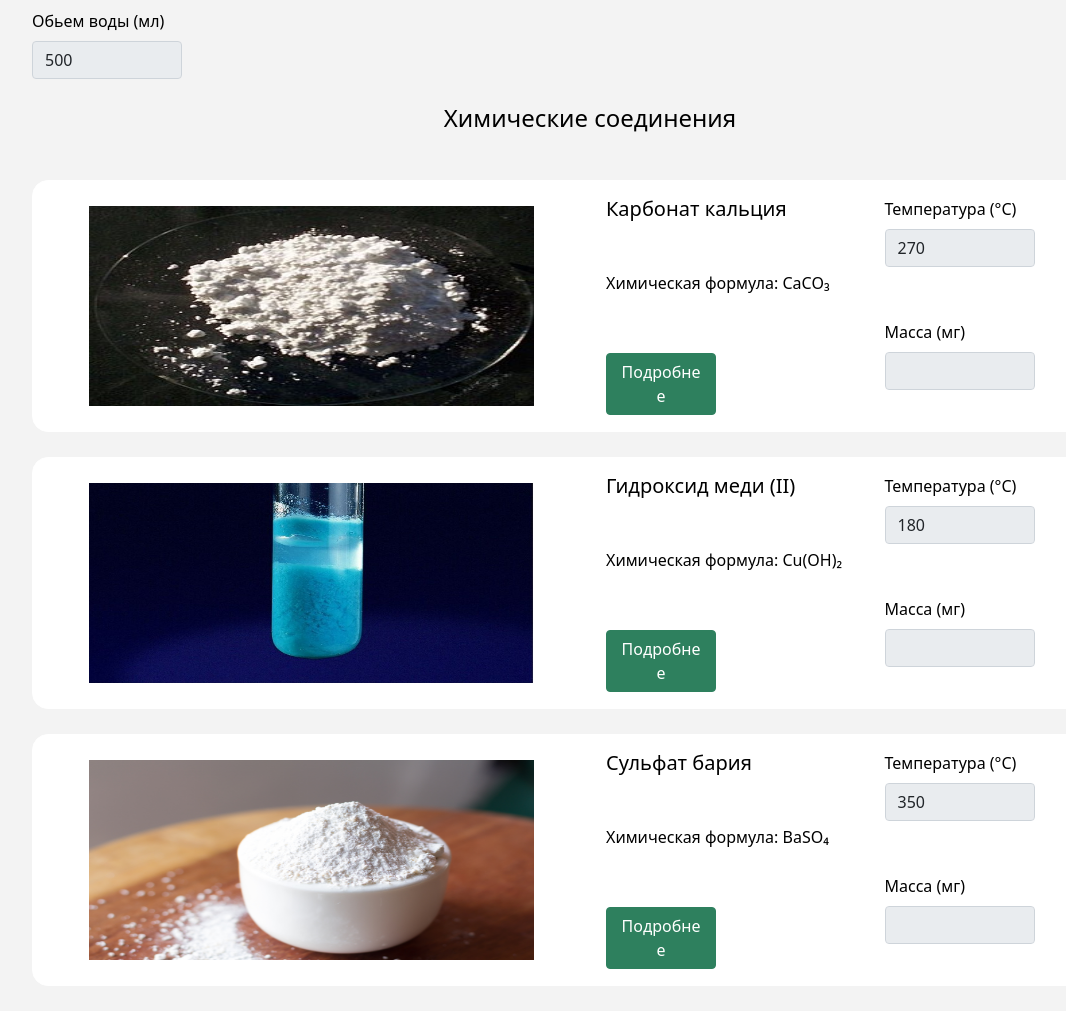
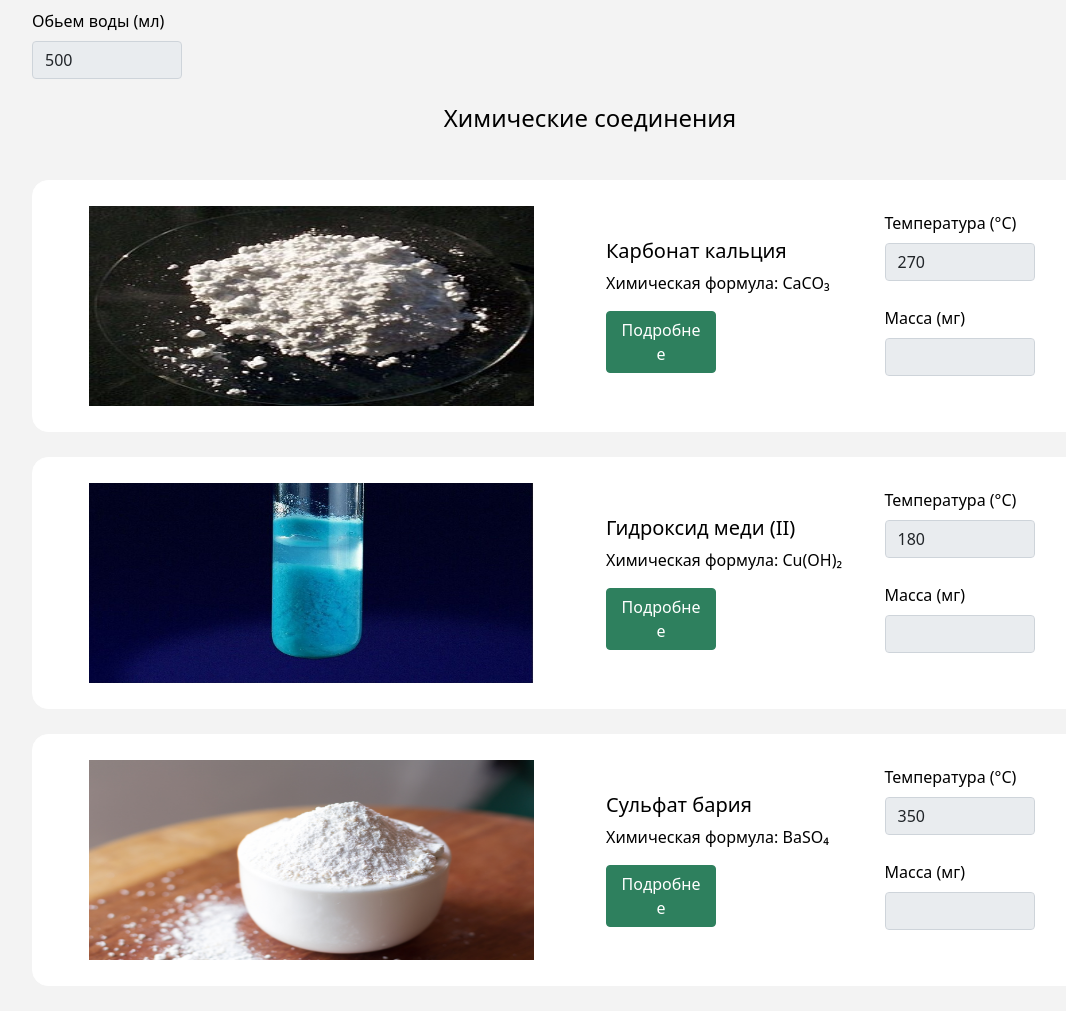
Before and after one commit to yuryprogl/rip_backend, a Django app: page /calculations/1/ in a window 1280 px wide. Shown: the part 139-1150 px from the top of the page, without its empty margins (50-1116 px from the left). Run offline with Django 5.2, Linux system fonts and the light colour scheme.

Commit message:
Update main.css

```diff
--- a/app/static/css/main.css
+++ b/app/static/css/main.css
@@ -82,7 +82,7 @@ body, .wrapper {
 .cards-wrapper .card .card-body {
     display: flex;
     flex-direction: column;
-    justify-content: space-between;
+    justify-content: center;
 }
 
 .cards-wrapper .card .card-body .card-info {
```
